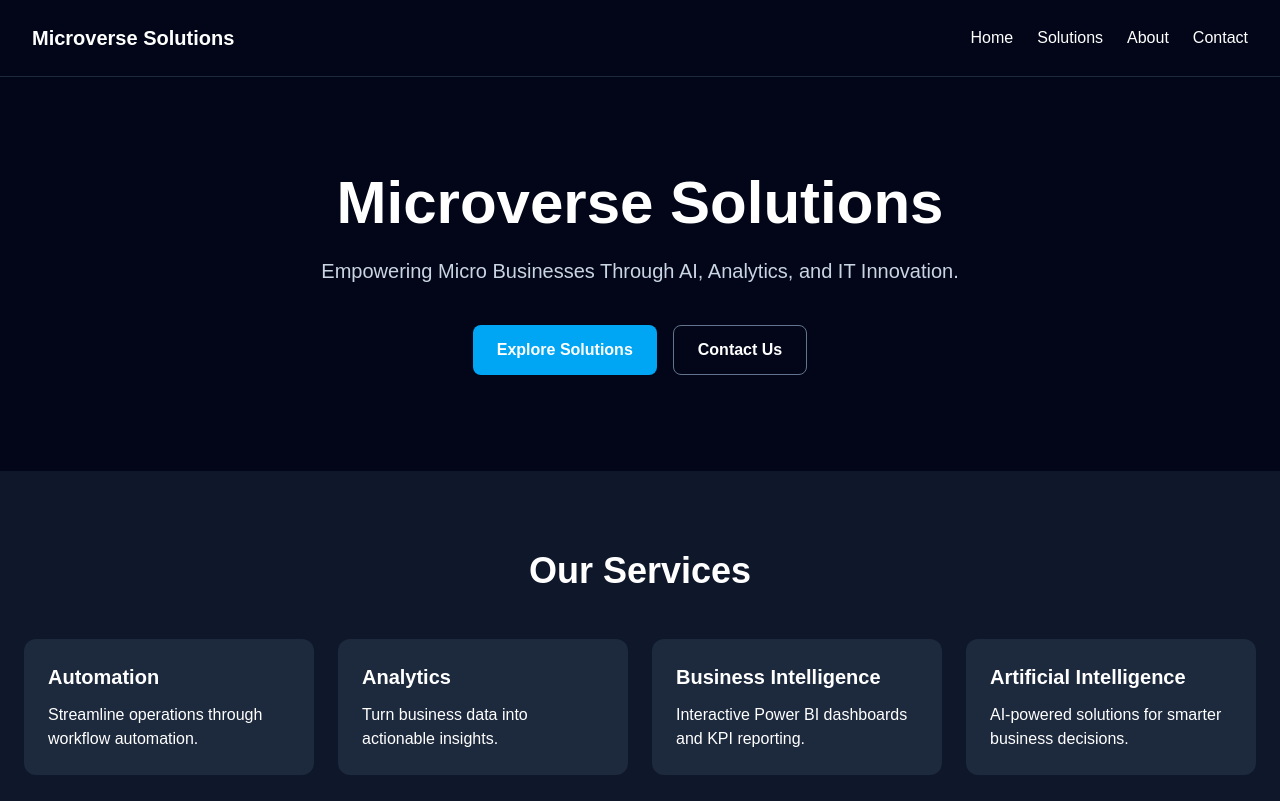
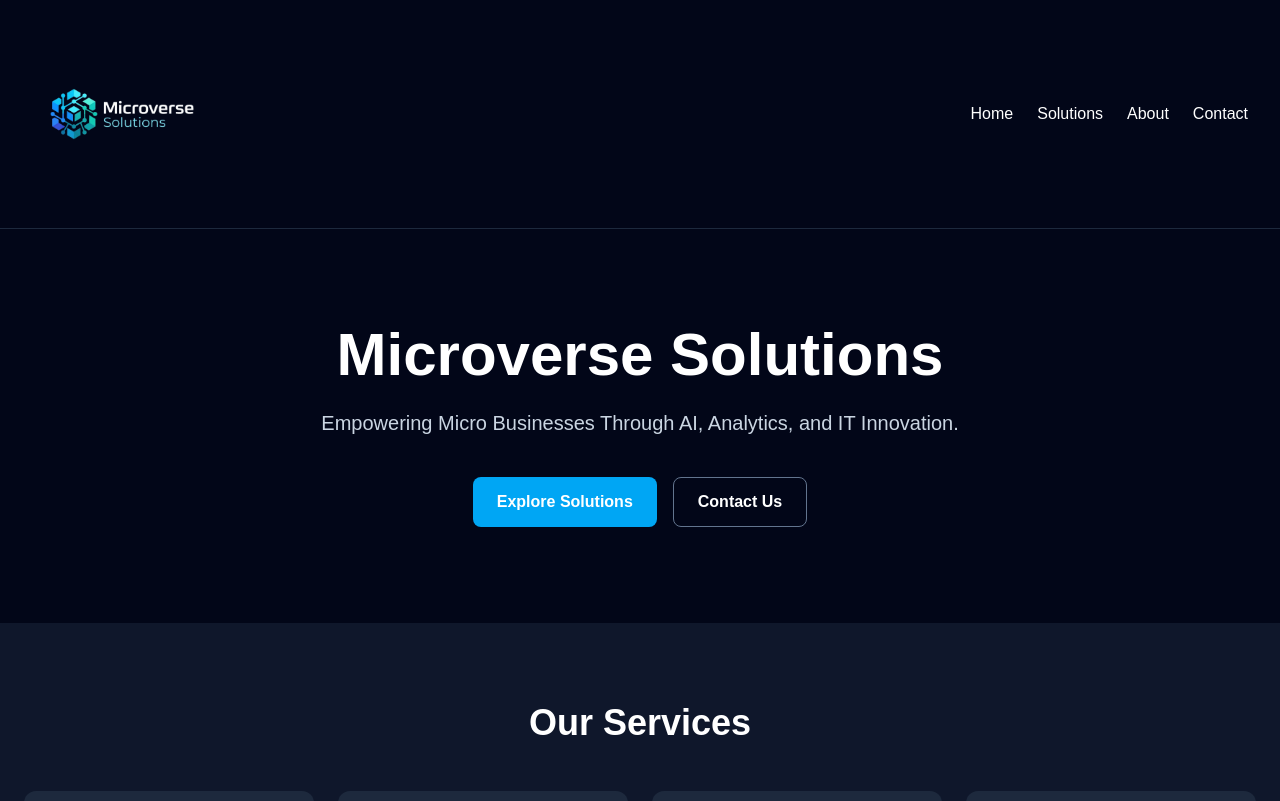
Before and after one commit to agatchaliancode/microversesoln-website, a Next.js app: page / in a window 1280 px wide. Shown: the top 801 px of the page. Built offline with nearby package versions, Linux system fonts and the light colour scheme.

Commit message:
Added company logo to navbar

```diff
--- a/app/page.tsx
+++ b/app/page.tsx
@@ -1,10 +1,18 @@
+import Image from "next/image";
+
 export default function Home() {
   return (
     <main className="min-h-screen bg-slate-950 text-white">
 
     <nav className="flex justify-between items-center px-8 py-6 bg-slate-950 border-b border-slate-800">
-      <div className="font-bold text-xl">
-        Microverse Solutions
+      <div className="flex items-center">
+        <Image
+          src="/logo.png"
+          alt="Microverse Solutions"
+          width={180}
+          height={60}
+          priority
+        />
       </div>
 
       <div className="flex gap-6">
```
Also changed, not shown: public/logo.png (added).
